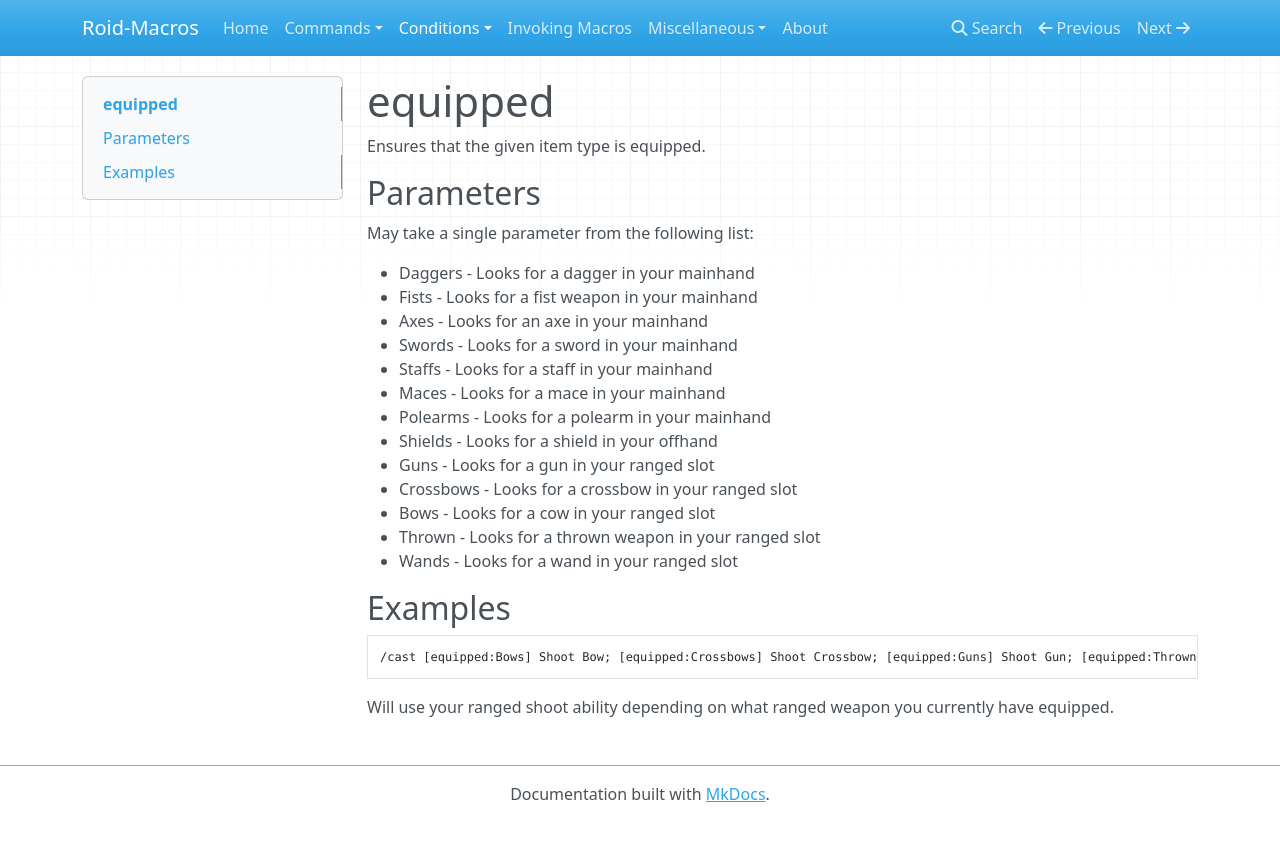
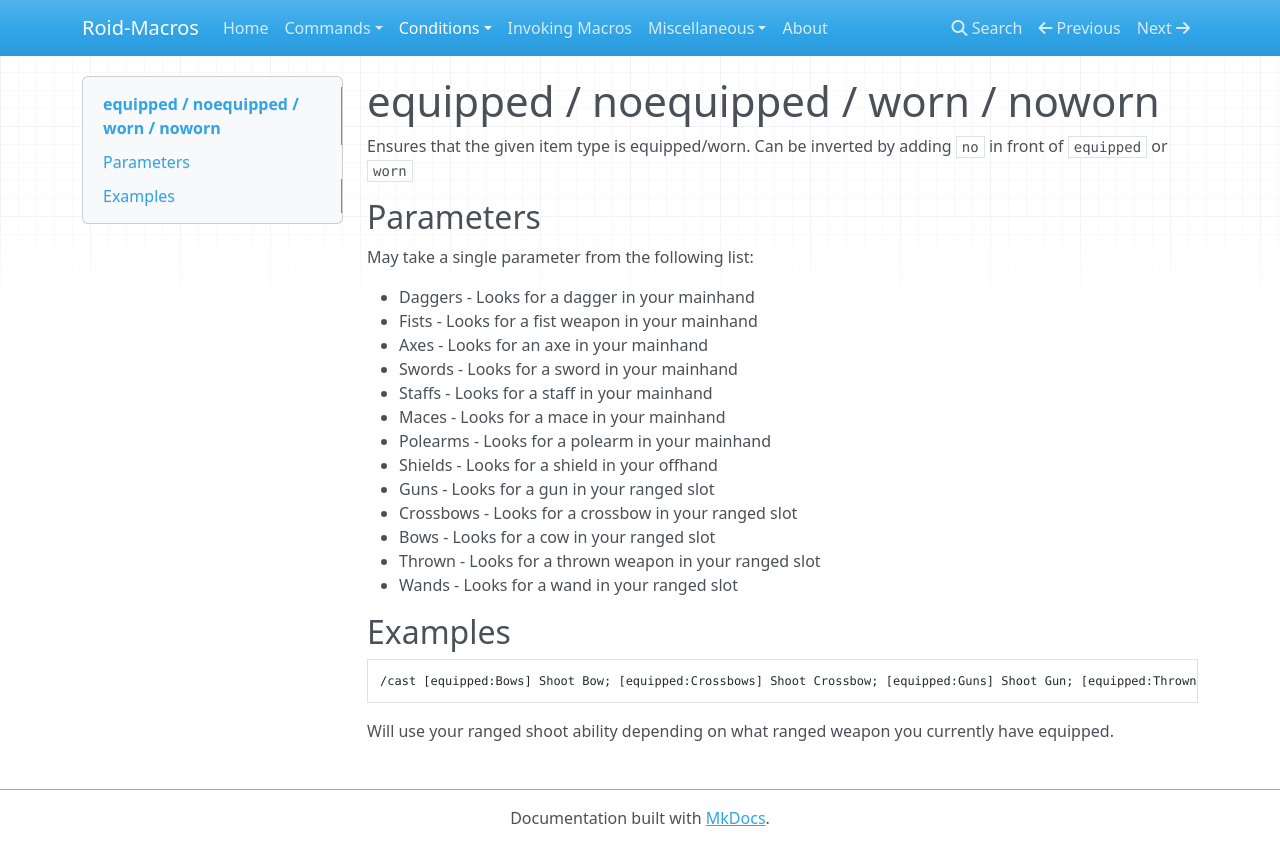
Before and after one commit to DennisWG/Roid-Macros, an MkDocs documentation site: the page built from docs/conditions/equipped.md, in a window 1280 px wide. Shown: the top 865 px of the page. Built offline with MkDocs 1.6.1, drawn with Linux system fonts in a browser that asks for light colours; nearby versions of some CDN libraries; old or Windows-style settings are respelled for this version of MkDocs.

Commit message:
Add negate condition of equipped and their alias worn/unworn (#76)
* Add negate condition of equipped and its alias worn

* Actually add worn/unworn

* Fix syntax

```diff
--- a/docs/conditions/equipped.md
+++ b/docs/conditions/equipped.md
@@ -1,6 +1,6 @@
-# equipped
+# equipped / noequipped / worn / noworn
 
-Ensures that the given item type is equipped.
+Ensures that the given item type is equipped/worn. Can be inverted by adding `no` in front of `equipped` or `worn`
 
 ## Parameters
 
```
Also changed, not shown: docs/conditions.md (+1 -1 lines), 1 other file.
